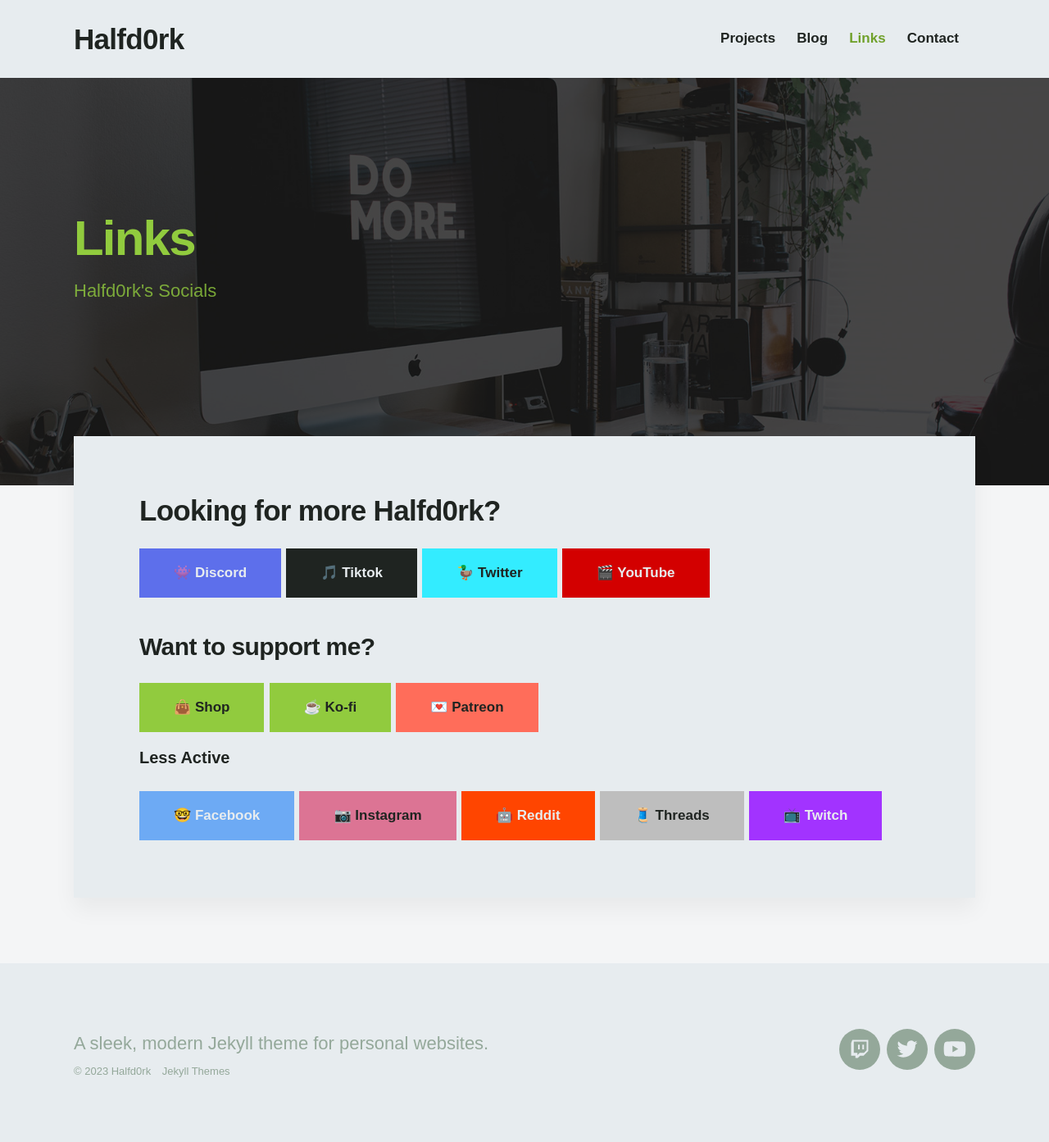
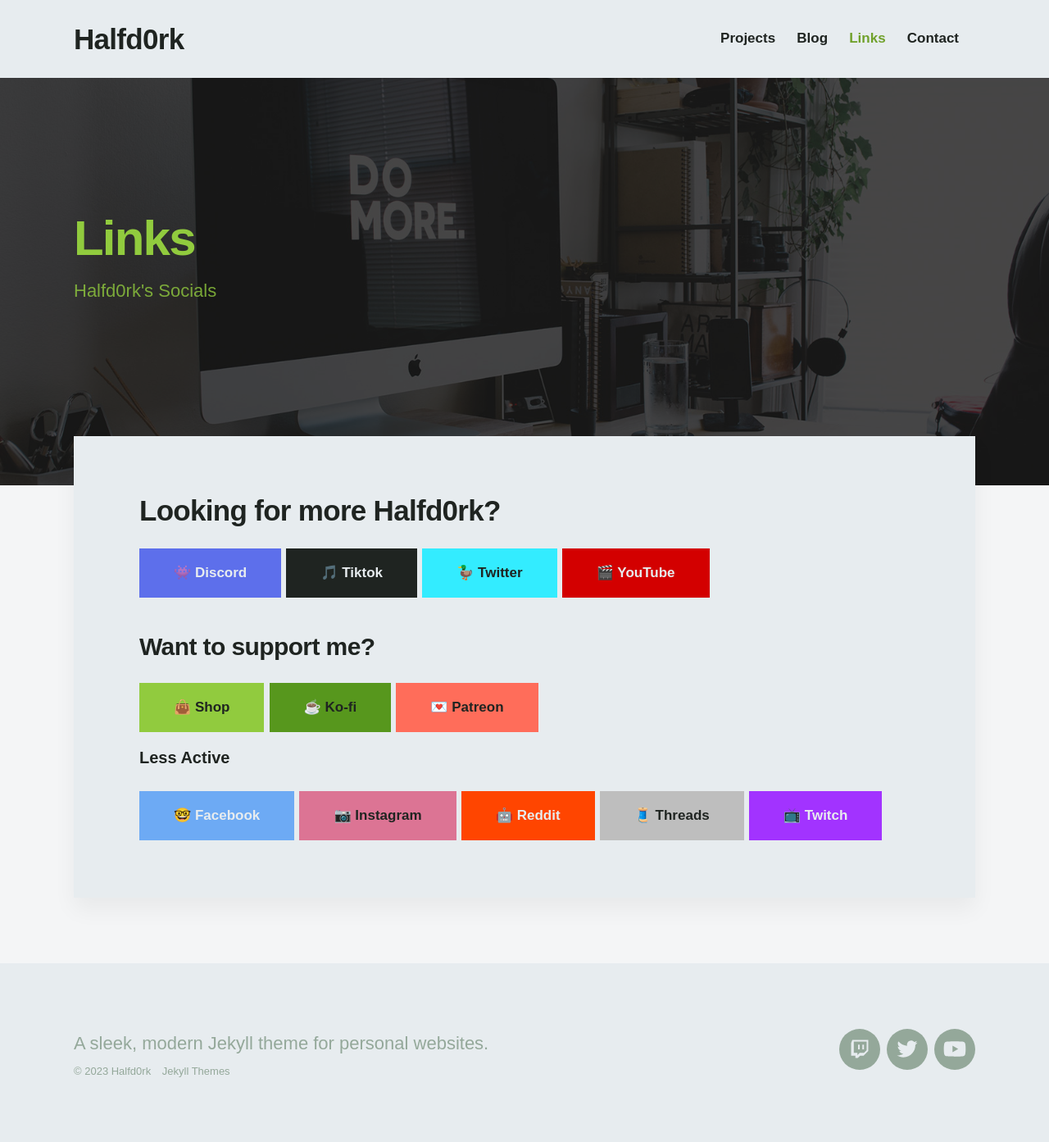
Before and after one commit to halfd0rk/halfd0rk.github.io, a Jekyll site: the page built from _pages/links.md, in a window 1280 px wide. Shown: the whole page at 82% size. Built offline with Jekyll 4.4.1, drawn with Linux system fonts in a browser that asks for light colours; nearby versions of some CDN libraries; some web fonts are replaced.

Commit message:
final button test

```diff
--- a/_pages/links.md
+++ b/_pages/links.md
@@ -16,7 +16,7 @@
 <a href="https://www.sandbox.game/en/users/halfd0rk/0d54ba22-f2ff-44e8-8947-e7eb85cd3349/?tab=Experiences" class="button button--sandbox">🎮 My Sandbox</a>-->
 
 ### Want to support me?
-<a href="https://shop.halfd0rk.com/" class="button button--kofi">👜 Shop</a>
+<a href="https://shop.halfd0rk.com/" class="button button--shop">👜 Shop</a>
 <a href="https://ko-fi.com/halfd0rk" class="button button--kofi">☕ Ko-fi</a>
 <a href="https://www.patreon.com/halfd0rk" class="button button--patreon">💌 Patreon</a>
 
--- a/_sass/_basic.scss
+++ b/_sass/_basic.scss
@@ -330,8 +330,8 @@
 .button--kofi {
 	padding: 15px 20px 16px;
 	font-size: 13px;
-	background: #91cb3e !important;
-	border-color: #91cb3e !important;
+	background: #57971D !important;
+	border-color: #57971D !important;
 	color: $text-dark-color !important;
 
 	&:hover {
```
